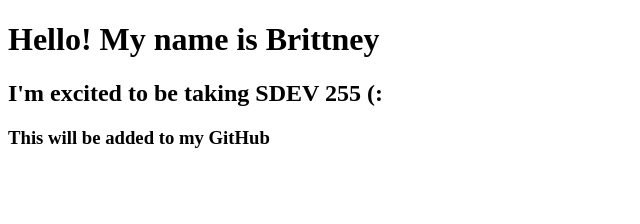
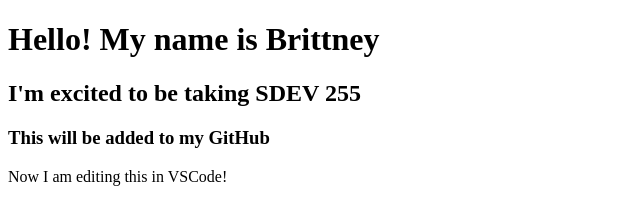
Before and after one commit to BFarmer26/SDEV255-GithubVSCode-setup, a plain HTML site: page index.html in a window 1280 px wide. Shown: the whole page, without its empty margins (0-640 px from the left). Drawn offline with Linux system fonts and the light colour scheme.

Commit message:
Added a p tag that says I am now using VSCode to edit. -BF

```diff
--- a/index.html
+++ b/index.html
@@ -10,8 +10,9 @@
 
 <body>
   <h1>Hello! My name is Brittney</h1>
-  <h2>I'm excited to be taking SDEV 255 (:</h2>
+  <h2>I'm excited to be taking SDEV 255</h2>
   <h3>This will be added to my GitHub</h3>
+  <p>Now I am editing this in VSCode!</p>
   <script src="script.js"></script>
 </body>
 
```
